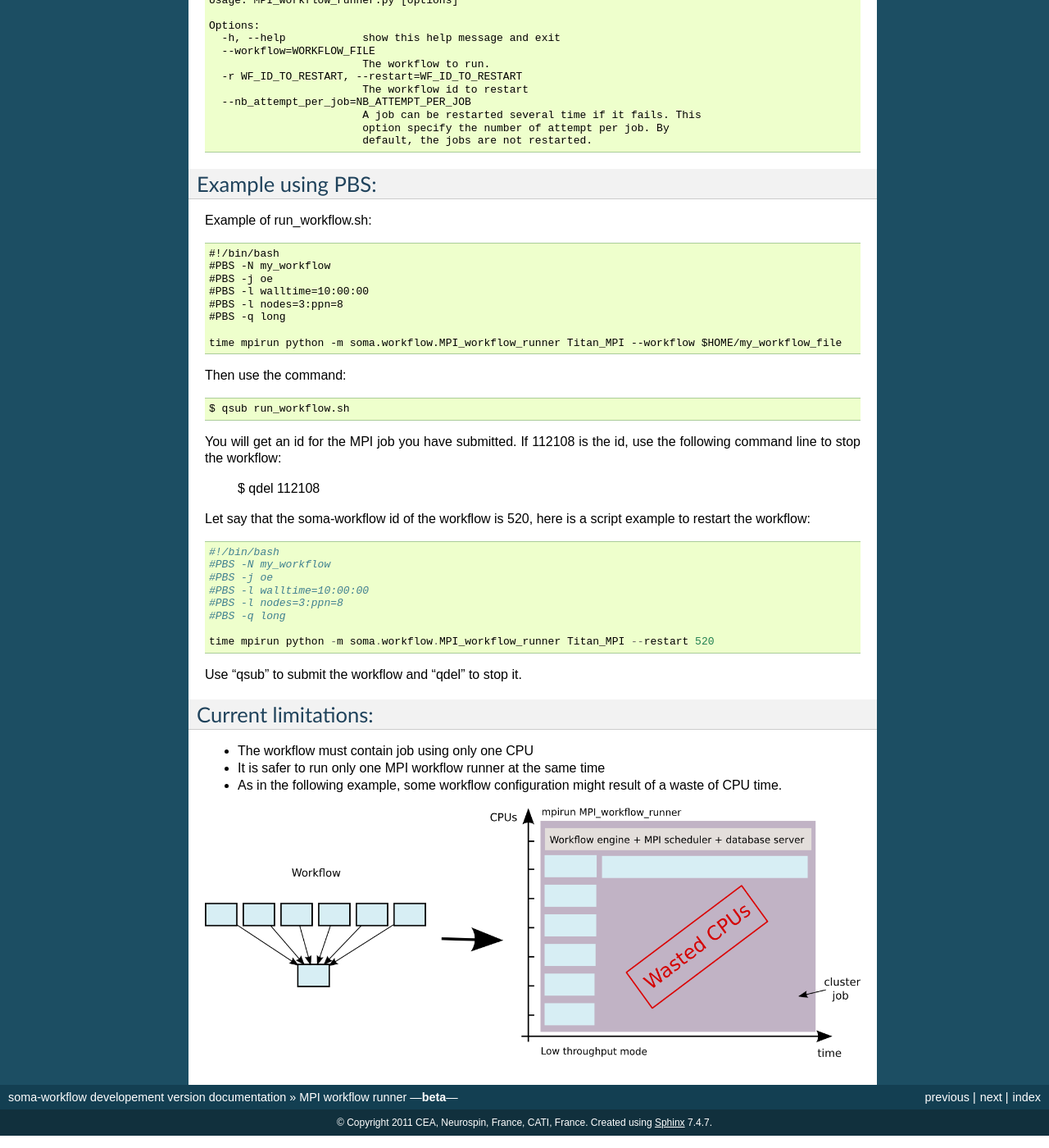
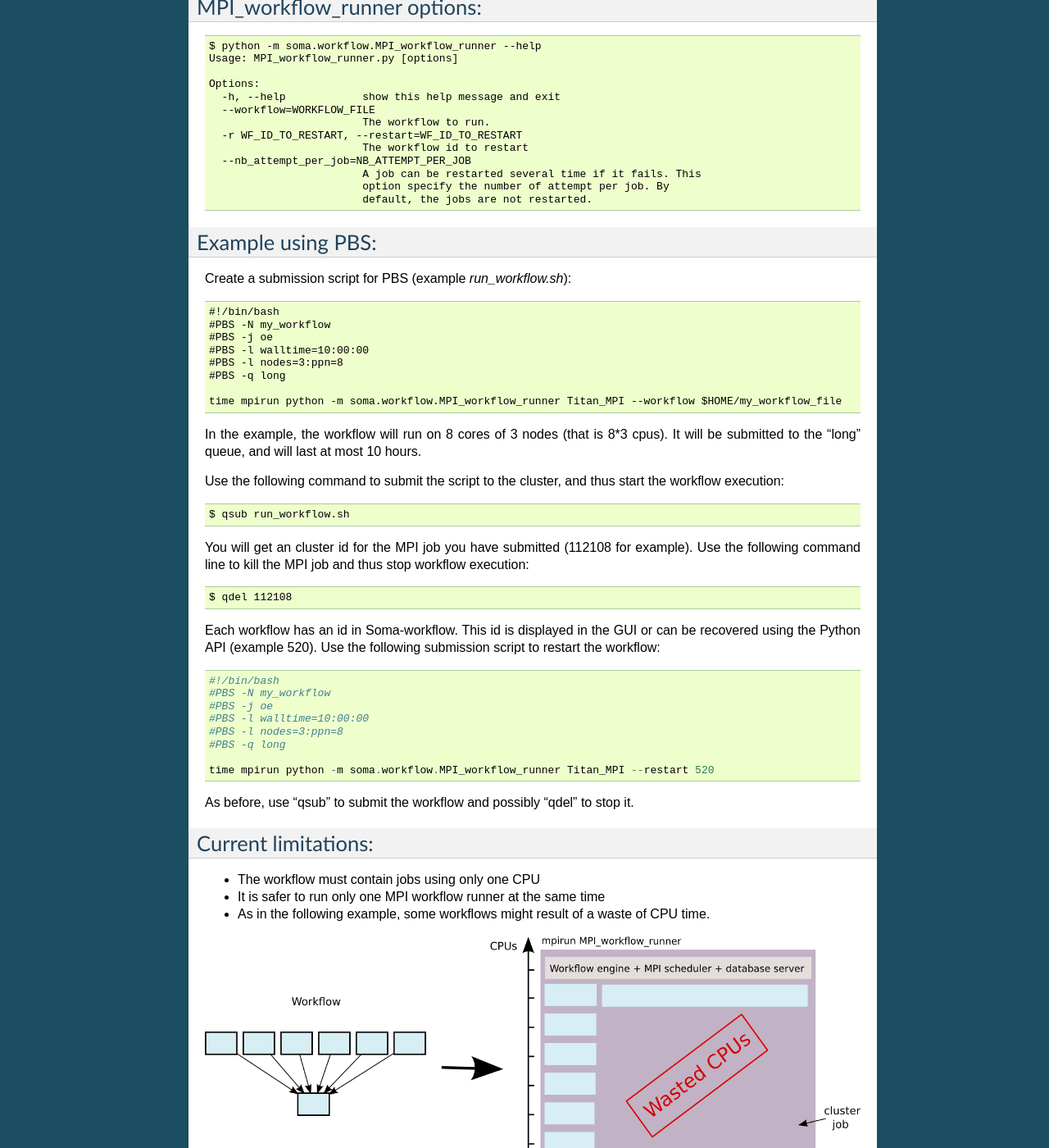
Before and after one commit to populse/soma-workflow, a Sphinx documentation site: the page built from doc/source/MPI_workflow_runner.txt, in a window 1280 px wide and 1400 px high, scrolled down 1957 px. Shown: the whole window at 82% size. Built offline with Sphinx 7.4.7, drawn with Linux system fonts in a browser that asks for light colours; the version number could not be read and is left out; some of the changed text lies outside the part shown.

```diff
--- a/doc/source/MPI_workflow_runner.txt
+++ b/doc/source/MPI_workflow_runner.txt
@@ -5,7 +5,7 @@ MPI workflow runner ---**beta**---
 ====================================
 
 The MPI workflow runner is a second way of executing workflows using a cluster:
-  * high throughput mode (using DRMAA for example: 1 job = 1 cluster job
+  * high throughput mode (using DRMAA for example): 1 job = 1 cluster job
   * low throughput mode with the MPI workflow runner: 1 workflow = 1 cluster job
 
 
@@ -18,34 +18,35 @@ The MPI workflow runner is a second way of executing workflows using a cluster:
   :scale: 60
 
 This mode makes it possible:
-  * to run workflows on cluster with limited number of job per user.
-  * to run workflows on cluster where it is not possible to run a server process.
+  * to run workflows on clusters with limited number of job per user.
+  * to run workflows on clusters where it is not possible to run a server process.
   * to run workflows if you only have a simple MPI installation.
   * to remove the time interval between jobs execution which is due to the submission of each job to the cluster management system.
+
+This mode is for advenced users who know how to use a cluster. In this mode the workflow control (submission, stop and resart) via the python API is disabled. The DRMS commands such as *qsub* and *qdel* for PBS for example, must be used instead. However, the monitoring tools (GUI and Python API) remains the same.
 
 
 Requirements:
 =============
 
 * Python *version 2.5 or more*
-* `MPI4py <https://code.google.com/p/mpi4py>`_.
+* `MPI4py <https://code.google.com/p/mpi4py>`_
 
 Installation:
 =============
 
-This mode use pure Python code, you do not need to compile anything: See `Soma-workflow main page <http://brainvisa.info/soma-workflow>`_ for installation.
+This mode use pure Python code, you do not need to compile anything: c.f. `Soma-workflow main page <http://brainvisa.info/soma-workflow>`_ for installation.
 
 Configuration:
 ==============
-
-Create a new section in which the scheduler type is set to "mpi": ::
-
-  SCHEDULER_TYPE = mpi
 
 Required items:
 
   * DATABASE_FILE
   * TRANSFERED_FILES_DIR
+  * SCHEDULER_TYPE
+
+.. note:: **SCHEDULER_TYPE must be set to "mpi"**
 
 Example: ::
 
@@ -64,7 +65,7 @@ Example: ::
   ENGINE_LOG_LEVEL  = ERROR
 
 
-If you want to monitor the workflow execution from a remote machine, add the following to soma-workflow configuration file on that machine:
+Optionally, to monitor the workflow execution from a remote machine, the following lines can be used to configure soma-workflow on that machine:
 
 ::
 
@@ -102,7 +103,7 @@ MPI_workflow_runner options:
 Example using PBS:
 ==================
 
-Example of run_workflow.sh: ::
+Create a submission script for PBS (example *run_workflow.sh*): ::
 
   #!/bin/bash
   #PBS -N my_workflow
@@ -113,16 +114,19 @@ Example of run_workflow.sh: ::
 
   time mpirun python -m soma.workflow.MPI_workflow_runner Titan_MPI --workflow $HOME/my_workflow_file
 
-Then use the command: ::
+In the example, the workflow will run on 8 cores of 3 nodes (that is 8*3 cpus). It will be submitted to the "long" queue, and will last at most 10 hours.
+
+Use the following command to submit the script to the cluster, and thus start the workflow execution: ::
 
   $ qsub run_workflow.sh
 
-You will get an id for the MPI job you have submitted.
-If 112108 is the id, use the following command line to stop the workflow:
+You will get an cluster id for the MPI job you have submitted (112108 for example).
+Use the following command line to kill the MPI job and thus stop workflow execution: ::
 
   $ qdel 112108
 
-Let say that the soma-workflow id of the workflow is 520, here is a script example to restart the workflow: ::
+Each workflow has an id in Soma-workflow. This id is displayed in the GUI or can be recovered using the Python API (example 520).
+Use the following submission script to restart the workflow: ::
 
   #!/bin/bash
   #PBS -N my_workflow
@@ -133,15 +137,15 @@ Let say that the soma-workflow id of the workflow is 520, here is a script examp
 
   time mpirun python -m soma.workflow.MPI_workflow_runner Titan_MPI --restart 520
 
-Use "qsub" to submit the workflow and "qdel" to stop it.
+As before, use "qsub" to submit the workflow and possibly "qdel" to stop it.
 
 
 Current limitations:
 ====================
 
-* The workflow must contain job using only one CPU
+* The workflow must contain jobs using only one CPU
 * It is safer to run only one MPI workflow runner at the same time
-* As in the following example, some workflow configuration might result of a waste of CPU time.
+* As in the following example, some workflows might result of a waste of CPU time.
 
 .. image:: images/sw_low_throughput_wasted_cpus.png
   :scale: 60
--- a/doc/source/conf.py
+++ b/doc/source/conf.py
@@ -223,8 +223,8 @@ man_pages = [
 # Bibliographic Dublin Core info.
 epub_title = u'soma-workflow'
 epub_author = u'Soizic Laguitton'
-epub_publisher = u'Soizic Laguitton'
-epub_copyright = u'2011, Soizic Laguitton'
+epub_publisher = u'2011 CEA, Neurospin, France, CATI, France'
+epub_copyright = u'2011, '
 
 # The language of the text. It defaults to the language option
 # or en if the language is not set.
```
Also changed, not shown: doc/source/concepts.txt (+2 -11 lines).
